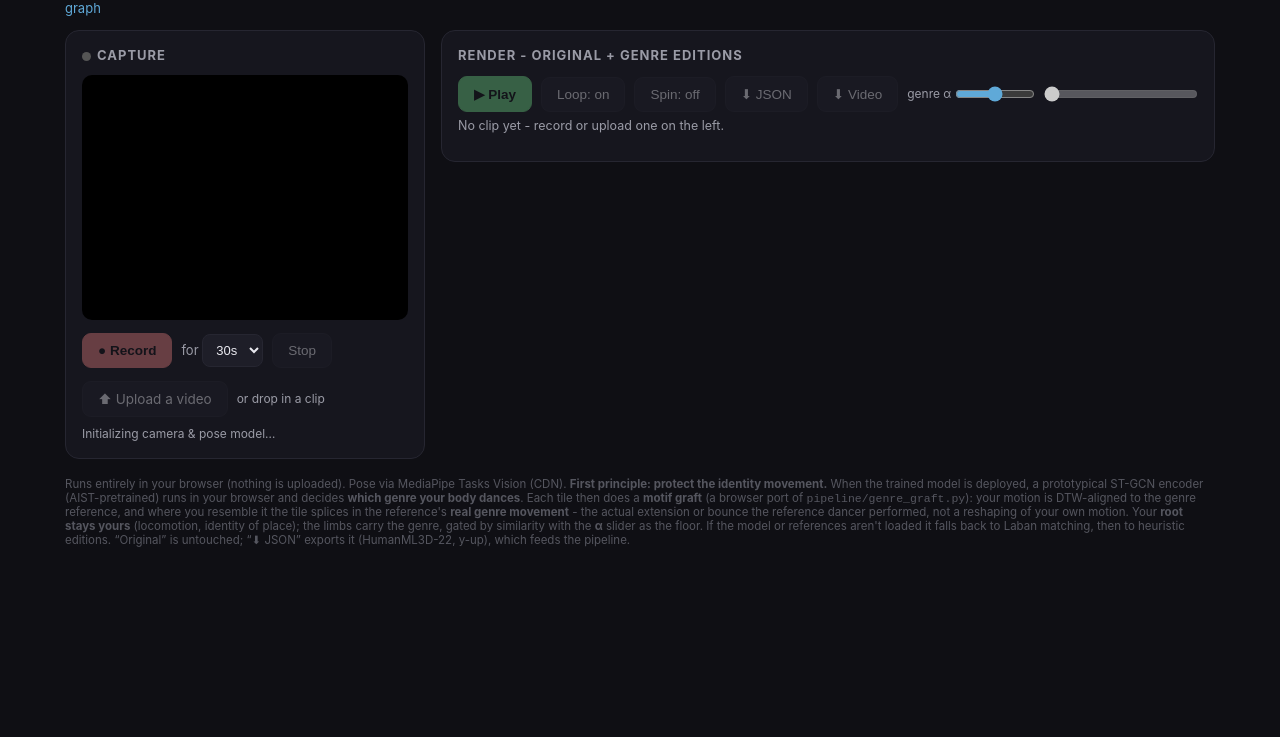
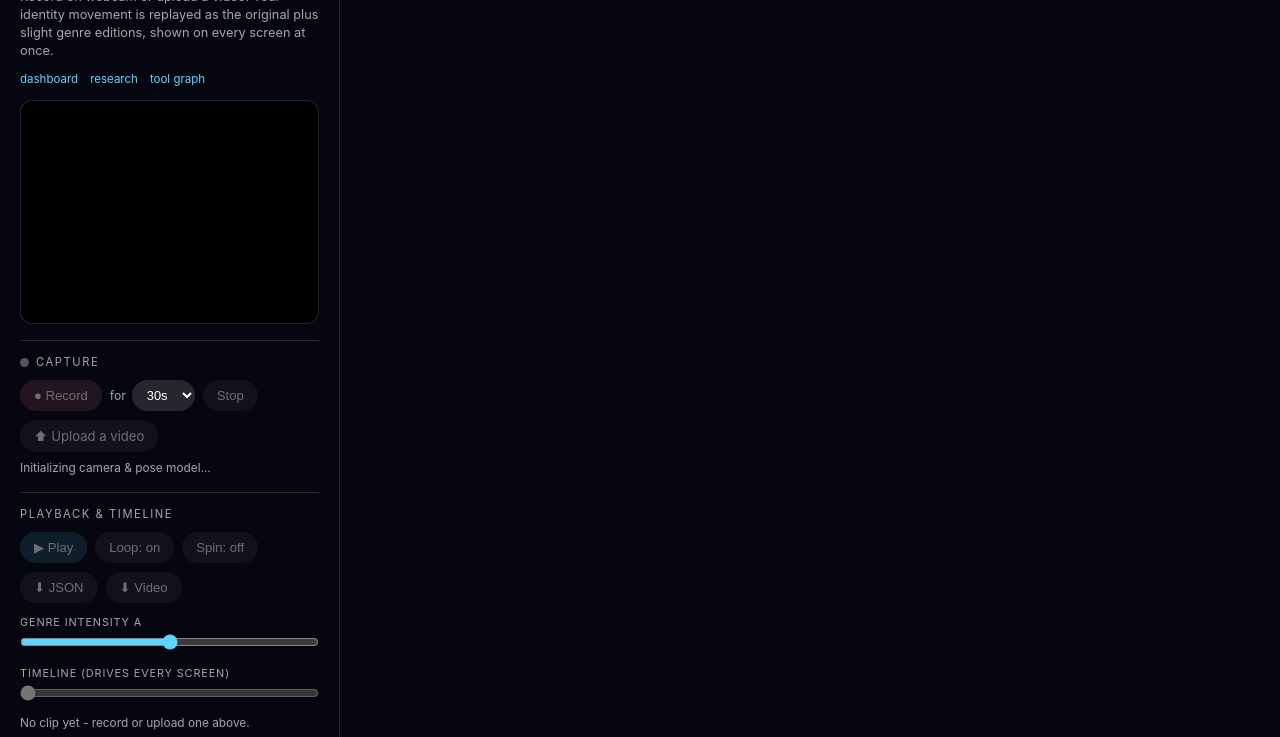
Before and after one commit to neekitalian/embodied-model, a website: page portal.html in a window 1280 px wide. Shown: the part 63-800 px from the top of the page. Drawn offline with Linux system fonts and the light colour scheme.

Commit message:
Portal: restructure into control-bar sidebar + stage of all screens at once

```diff
--- a/portal.html
+++ b/portal.html
@@ -6,114 +6,117 @@
 <title>Unnoticed Dance · Record &amp; Render Portal</title>
 <style>
   * { margin: 0; padding: 0; box-sizing: border-box; }
-  :root { --bg:#0f0f14; --panel:#16161e; --line:#262631; --ink:#e8e8ee; --dim:#9a9ba6;
-    --blue:#5fa9d8; --green:#6ad07f; --gold:#ffd24d; --red:#e07a7a; }
-  body { background:var(--bg); color:var(--ink); font-family:-apple-system,"Segoe UI",sans-serif;
-    min-height:100vh; padding:20px; }
-  a { color:var(--blue); text-decoration:none; } a:hover{ text-decoration:underline; }
-  header { max-width:1150px; margin:0 auto 14px; }
-  h1 { font-size:20px; } .sub { color:var(--dim); font-size:13px; margin-top:3px; }
+  :root { color-scheme:dark; --bg:#060610; --line:rgba(255,255,255,.14); --ink:#f7f7ff; --dim:rgba(247,247,255,.66);
+    --accent:#5cd6ff; --blue:#5fa9d8; --green:#6ad07f; --red:#e07a7a; --view:#05050d; }
+  html, body { height:100%; }
+  body { background:var(--bg); color:var(--ink); font-family:Inter,ui-sans-serif,system-ui,-apple-system,"Segoe UI",sans-serif; overflow:hidden; }
+  a { color:var(--accent); text-decoration:none; } a:hover{ text-decoration:underline; }
 
-  #banner { max-width:1150px; margin:0 auto 14px; padding:11px 15px; border-radius:10px; font-size:13px; display:none; }
+  #app { display:flex; width:100%; height:100vh; }
+  .sidebar { flex:0 0 340px; width:340px; max-width:100vw; height:100%; overflow-y:auto; padding:20px; border-right:1px solid var(--line); }
+  .sidebar::-webkit-scrollbar { width:6px; } .sidebar::-webkit-scrollbar-thumb { background:rgba(255,255,255,.22); border-radius:999px; }
+  .stage { flex:1 1 auto; height:100%; overflow-y:auto; padding:18px; }
+  .sidebar h1 { font-size:1.5rem; line-height:1.05; letter-spacing:-.01em; margin-bottom:6px; }
+  .desc { font-size:.8rem; color:var(--dim); line-height:1.4; }
+  .nav { font-size:.72rem; margin:12px 0 4px; display:flex; gap:12px; flex-wrap:wrap; }
+
+  .preview { position:relative; width:100%; aspect-ratio:4/3; background:#000; border-radius:12px; overflow:hidden; border:1px solid var(--line); margin-top:14px; }
+  #video, #upvideo, canvas.overlay { position:absolute; inset:0; width:100%; height:100%; }
+  #video { object-fit:cover; transform:scaleX(-1); }
+  #upvideo { object-fit:contain; background:#000; transform:none; }
+
+  .grp { border-top:1px solid var(--line); padding-top:14px; margin-top:16px; }
+  .glab { display:flex; align-items:center; font-size:.7rem; letter-spacing:.14em; text-transform:uppercase; color:var(--dim); margin-bottom:11px; }
+  .row { display:flex; gap:8px; align-items:center; flex-wrap:wrap; margin-bottom:9px; }
+  button, .filebtn { background:rgba(255,255,255,.13); color:#fff; border:none; border-radius:999px; padding:8px 14px;
+    font-size:.82rem; cursor:pointer; display:inline-flex; align-items:center; gap:6px; backdrop-filter:blur(12px);
+    transition:background .12s ease, transform .12s ease; }
+  button:hover:not(:disabled), .filebtn:hover:not(.dis){ background:rgba(255,255,255,.2); transform:translateY(-1px); }
+  button:disabled { opacity:.42; cursor:not-allowed; }
+  .filebtn.dis { opacity:.42; cursor:not-allowed; }
+  button.primary { background:rgba(92,214,255,.28); } button.primary:hover:not(:disabled){ background:rgba(92,214,255,.42); }
+  button.rec { background:rgba(224,122,122,.32); }
+  select { background:rgba(255,255,255,.13); color:#fff; border:none; border-radius:999px; padding:7px 11px; font-size:.8rem; }
+  input[type=range] { accent-color:var(--accent); width:100%; }
+  .mini { font-size:.76rem; color:var(--dim); display:inline-flex; align-items:center; gap:6px; }
+  .slab { display:block; font-size:.68rem; letter-spacing:.08em; text-transform:uppercase; color:var(--dim); margin:12px 0 5px; }
+  .meta { font-size:.74rem; color:var(--dim); margin-top:8px; min-height:15px; }
+  #note { font-size:.74rem; color:var(--dim); margin-top:11px; }
+  .dot { display:inline-block; width:9px; height:9px; border-radius:50%; background:#555; margin-right:7px; }
+  .dot.live { background:var(--green); } .dot.rec { background:var(--red); animation:pulse 1s infinite; }
+  @keyframes pulse { 50%{ opacity:.3; } }
+
+  #banner { position:fixed; top:12px; left:50%; transform:translateX(-50%); z-index:60; padding:10px 16px; border-radius:10px; font-size:13px; display:none; max-width:80vw; }
   #banner.err { display:block; background:#2a1618; border:1px solid #5a2f2f; color:#f0b8b8; }
   #banner.info { display:block; background:#161d22; border:1px solid #24404e; color:#a9d4e6; }
 
-  .cols { max-width:1150px; margin:0 auto; display:grid; grid-template-columns:360px 1fr; gap:16px; align-items:start; }
-  @media (max-width:860px){ .cols{ grid-template-columns:1fr; } }
-  .card { background:var(--panel); border:1px solid var(--line); border-radius:14px; padding:16px; }
-  .card h2 { font-size:13px; text-transform:uppercase; letter-spacing:1px; color:var(--dim); margin-bottom:12px; }
-
-  .stage { position:relative; width:100%; aspect-ratio:4/3; background:#000; border-radius:10px; overflow:hidden; }
-  video, #upvideo, canvas.overlay { position:absolute; inset:0; width:100%; height:100%; }
-  #video { object-fit:cover; transform:scaleX(-1); }
-  #upvideo { object-fit:contain; background:#000; transform:none; }
-
-  .row { display:flex; gap:9px; align-items:center; flex-wrap:wrap; margin-top:13px; }
-  button, .filebtn { background:#1e1e28; color:var(--ink); border:1px solid var(--line); border-radius:9px;
-    padding:9px 15px; font-size:13.5px; cursor:pointer; display:inline-flex; align-items:center; gap:6px; }
-  button:hover:not(:disabled), .filebtn:hover:not(.dis){ border-color:var(--blue); }
-  button:disabled { opacity:.4; cursor:not-allowed; }
-  .filebtn.dis { opacity:.4; cursor:not-allowed; }
-  button.primary { background:var(--green); color:#0f0f14; border-color:var(--green); font-weight:600; }
-  button.rec { background:var(--red); color:#0f0f14; border-color:var(--red); font-weight:600; }
-  select, input[type=range] { accent-color:var(--blue); }
-  select { background:#1e1e28; color:var(--ink); border:1px solid var(--line); border-radius:8px; padding:7px 9px; font-size:13px; }
-  .meta { font-size:12px; color:var(--dim); margin-top:9px; min-height:16px; }
-  .dot { display:inline-block; width:9px; height:9px; border-radius:50%; background:#555; margin-right:6px; vertical-align:middle; }
-  .dot.live { background:var(--green); } .dot.rec { background:var(--red); animation:pulse 1s infinite; }
-  @keyframes pulse { 50%{ opacity:.3; } }
-
-  #note { font-size:12.5px; color:var(--dim); margin-top:6px; }
-  #grid { display:grid; grid-template-columns:repeat(auto-fill,minmax(180px,1fr)); gap:11px; margin-top:12px; }
-  .tile { background:#0b0b10; border:1px solid var(--line); border-radius:10px; padding:7px; }
-  .tile canvas { width:100%; height:auto; display:block; border-radius:6px; }
-  .tcap { font-size:12px; color:var(--dim); text-align:center; margin-top:6px; }
-  .tsub { font-size:10px; color:#6a6a75; }
-  .tile.orig { border-color:#3a4a5a; } .tile.orig .tcap { color:var(--blue); font-weight:600; }
-  footer { max-width:1150px; margin:18px auto 0; color:#55565f; font-size:11.5px; }
+  #grid { display:grid; grid-template-columns:repeat(auto-fit,minmax(340px,1fr)); gap:14px; }
+  .tile { background:var(--view); border:1px solid var(--line); border-radius:14px; padding:11px; }
+  .tile canvas { width:100%; height:auto; display:block; border-radius:9px; }
+  .tcap { font-size:.84rem; color:var(--dim); margin:0 0 9px; padding:0 2px; }
+  .tsub { font-size:.68rem; color:rgba(247,247,255,.42); }
+  .tile.orig { border-color:rgba(92,214,255,.4); } .tile.orig .tcap { color:var(--accent); font-weight:650; }
+  .stage-empty { color:var(--dim); font-size:.9rem; padding:40px 8px; }
 </style>
 </head>
 <body>
-<header>
-  <h1>Record &amp; Render Portal</h1>
-  <div class="sub">Record on webcam <em>or upload a video</em> → your identity movement, rendered as the original plus slight genre editions. Browser MVP of the installation. · <a href="/">dashboard</a> · <a href="/research">research portal</a> · <a href="/dance-graph">tool graph</a></div>
-</header>
-
 <div id="banner"></div>
 
-<div class="cols">
-  <!-- ============ CAPTURE ============ -->
-  <div class="card">
-    <h2><span class="dot" id="camdot"></span>Capture</h2>
-    <div class="stage">
+<div id="app">
+  <aside class="sidebar">
+    <h1>Unnoticed Dance</h1>
+    <p class="desc">Record on webcam or upload a video. Your identity movement is replayed as the original plus slight genre editions, shown on every screen at once.</p>
+    <div class="nav"><a href="/">dashboard</a><a href="/research">research</a><a href="/dance-graph">tool graph</a></div>
+
+    <div class="preview">
       <video id="video" autoplay playsinline muted></video>
       <video id="upvideo" playsinline muted style="display:none"></video>
       <canvas class="overlay" id="overlay"></canvas>
     </div>
+
+    <div class="grp">
+      <span class="glab"><span class="dot" id="camdot"></span>Capture</span>
       <div class="row">
         <button class="rec" id="recBtn" disabled>● Record</button>
-      <label style="font-size:13px;color:var(--dim)">for
+        <label class="mini">for
           <select id="dur"><option value="4">4s</option><option value="6">6s</option><option value="10">10s</option><option value="30" selected>30s</option><option value="45">45s</option><option value="60">60s</option></select>
         </label>
         <button id="stopBtn" disabled>Stop</button>
       </div>
       <div class="row">
-      <label class="filebtn dis" id="fileLabel">⬆ Upload a video
-        <input type="file" accept="video/*" id="videoFile" hidden disabled>
-      </label>
-      <span style="font-size:12px;color:var(--dim)">or drop in a clip</span>
+        <label class="filebtn dis" id="fileLabel">⬆ Upload a video<input type="file" accept="video/*" id="videoFile" hidden disabled></label>
       </div>
       <div class="meta" id="recMeta">Initializing camera &amp; pose model…</div>
     </div>
 
-  <!-- ============ RENDER: original + 3 genre editions ============ -->
-  <div class="card">
-    <h2>Render - original + genre editions</h2>
+    <div class="grp">
+      <span class="glab">Playback &amp; timeline</span>
       <div class="row">
         <button class="primary" id="playBtn" disabled>▶ Play</button>
         <button id="loopBtn" disabled>Loop: on</button>
         <button id="spinBtn" disabled>Spin: off</button>
+      </div>
+      <div class="row">
         <button id="dlBtn" disabled>⬇ JSON</button>
         <button id="vidBtn" disabled>⬇ Video</button>
-      <label style="font-size:12px;color:var(--dim);white-space:nowrap">genre α <input type="range" id="alpha" min="0" max="0.9" step="0.05" value="0.45" style="width:80px;vertical-align:middle"></label>
-      <input type="range" id="scrub" min="0" max="0" value="0" style="flex:1;min-width:120px" disabled>
       </div>
-    <div id="note">No clip yet - record or upload one on the left.</div>
-    <div id="grid"></div>
-  </div>
+      <label class="slab">Genre intensity &alpha;</label>
+      <input type="range" id="alpha" min="0" max="0.9" step="0.05" value="0.45">
+      <label class="slab">Timeline (drives every screen)</label>
+      <input type="range" id="scrub" min="0" max="0" value="0" disabled>
+      <div id="note">No clip yet - record or upload one above.</div>
     </div>
 
-<footer>
-  Runs entirely in your browser (nothing is uploaded). Pose via MediaPipe Tasks Vision (CDN).
-  <b>First principle: protect the identity movement.</b> When the trained model is deployed, a prototypical ST-GCN
-  encoder (AIST-pretrained) runs in your browser and decides <b>which genre your body dances</b>. Each tile then does a
-  <b>motif graft</b> (a browser port of <code>pipeline/genre_graft.py</code>): your motion is DTW-aligned to the genre
-  reference, and where you resemble it the tile splices in the reference's <b>real genre movement</b> - the actual
-  extension or bounce the reference dancer performed, not a reshaping of your own motion. Your <b>root stays yours</b>
-  (locomotion, identity of place); the limbs carry the genre, gated by similarity with the <b>α</b> slider as the floor.
-  If the model or references aren't loaded it falls back to Laban matching, then to heuristic editions. “Original” is
-  untouched; “⬇ JSON” exports it (HumanML3D-22, y-up), which feeds the pipeline.
-</footer>
+    <div class="grp">
+      <span class="glab">About</span>
+      <p class="desc">Runs entirely in your browser (nothing is uploaded); pose via MediaPipe. Every screen protects your identity movement - your root (locomotion) stays yours while the limbs carry real grafted genre motion, gated by &alpha;. &ldquo;Original&rdquo; is untouched; &ldquo;&#8595; JSON&rdquo; exports it as HumanML3D-22.</p>
+    </div>
+  </aside>
+
+  <main class="stage">
+    <div id="grid"></div>
+  </main>
+</div>
 
 <script type="module">
 import { FilesetResolver, PoseLandmarker } from "https://cdn.jsdelivr.net/npm/@mediapipe/tasks-vision@0.10.14";
@@ -552,10 +555,10 @@ const videoFile=document.getElementById("videoFile"), fileLabel=document.getElem
 const TILES=[{name:"Original",sub:"your identity movement",orig:true}].concat(GENRES);
 const tiles = TILES.map(t=>{
   const cell=document.createElement("div"); cell.className="tile"+(t.orig?" orig":"");
-  const cv=document.createElement("canvas"); cv.width=260; cv.height=240;
+  const cv=document.createElement("canvas"); cv.width=440; cv.height=340;
   const cap=document.createElement("div"); cap.className="tcap";
-  cap.innerHTML=`${t.name}${t.sub?`<br><span class="tsub">${t.sub}</span>`:""}`;
-  cell.appendChild(cv); cell.appendChild(cap); grid.appendChild(cell);
+  cap.innerHTML=`${t.name}${t.sub?` <span class="tsub">&middot; ${t.sub}</span>`:""}`;
+  cell.appendChild(cap); cell.appendChild(cv); grid.appendChild(cell);
   return { name:t.name, orig:!!t.orig, g:t.orig?null:t, cell, cap, sim:null, ctx:cv.getContext("2d"), w:cv.width, h:cv.height, clip:null, fit:null };
 });
 
```
Lines whose indentation alone changed are shown as unchanged.
